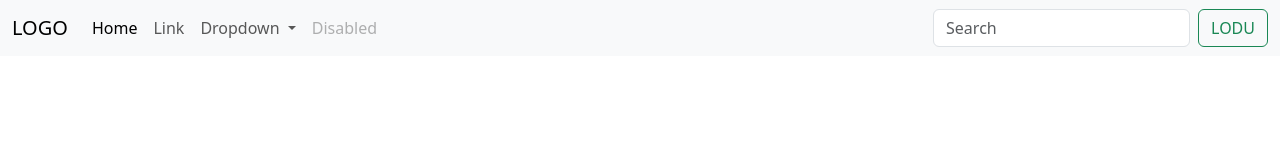
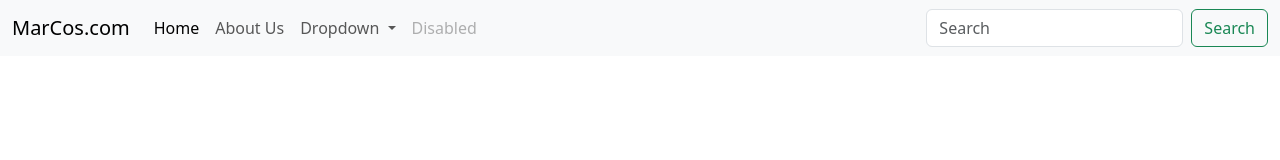
Before and after one commit to Marcos331305/myWebsite, a plain HTML site: page index.html in a window 1280 px wide. Drawn offline with nearby package versions, Linux system fonts and the light colour scheme.

Commit message:
structure beautified

```diff
--- a/index.html
+++ b/index.html
@@ -9,7 +9,7 @@
   <body>
     <nav class="navbar navbar-expand-lg bg-body-tertiary">
         <div class="container-fluid">
-          <a class="navbar-brand" href="#">LOGO</a>
+          <a class="navbar-brand" href="#">MarCos.com</a>
           <button class="navbar-toggler" type="button" data-bs-toggle="collapse" data-bs-target="#navbarSupportedContent" aria-controls="navbarSupportedContent" aria-expanded="false" aria-label="Toggle navigation">
             <span class="navbar-toggler-icon"></span>
           </button>
@@ -19,7 +19,7 @@
                 <a class="nav-link active" aria-current="page" href="#">Home</a>
               </li>
               <li class="nav-item">
-                <a class="nav-link" href="#">Link</a>
+                <a class="nav-link" href="#">About Us</a>
               </li>
               <li class="nav-item dropdown">
                 <a class="nav-link dropdown-toggle" href="#" role="button" data-bs-toggle="dropdown" aria-expanded="false">
@@ -38,7 +38,7 @@
             </ul>
             <form class="d-flex" role="search">
               <input class="form-control me-2" type="search" placeholder="Search" aria-label="Search">
-              <button class="btn btn-outline-success" type="submit">LODU</button>
+              <button class="btn btn-outline-success" type="submit">Search</button>
             </form>
           </div>
         </div>
```
